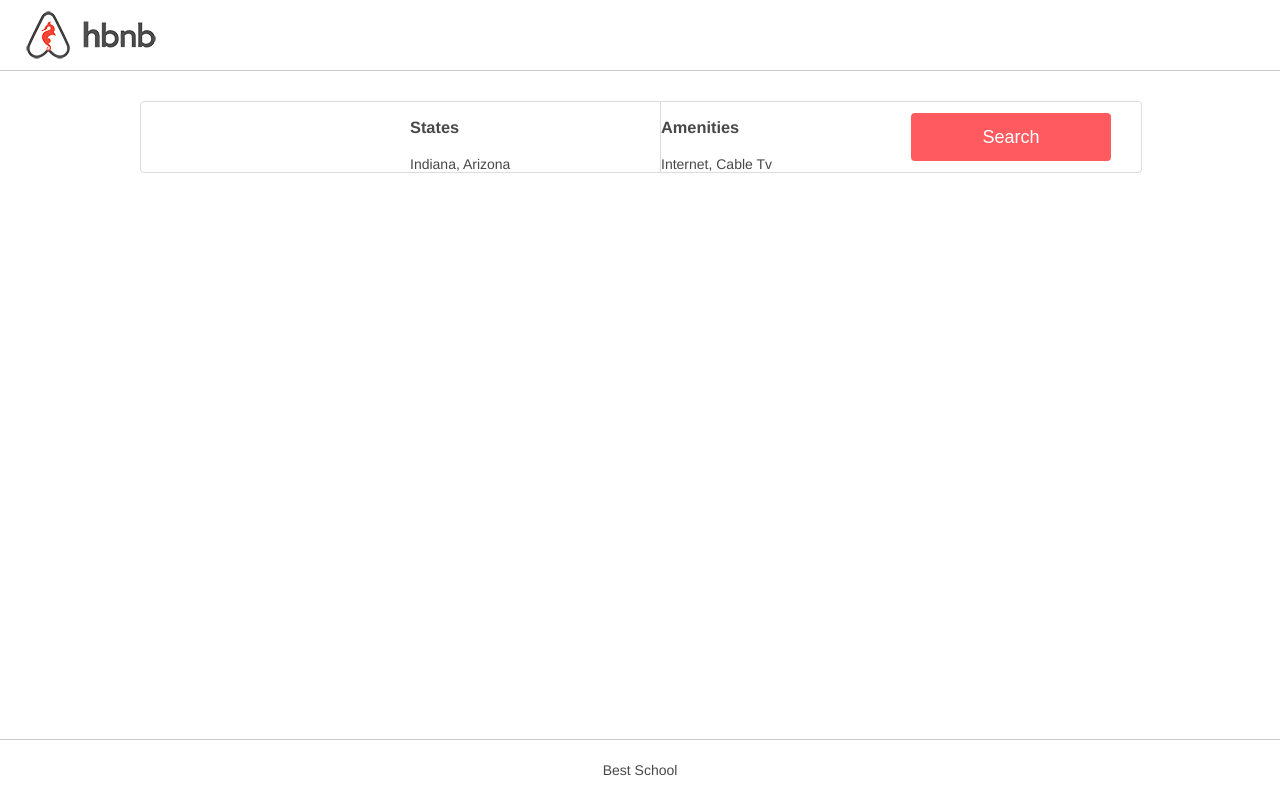
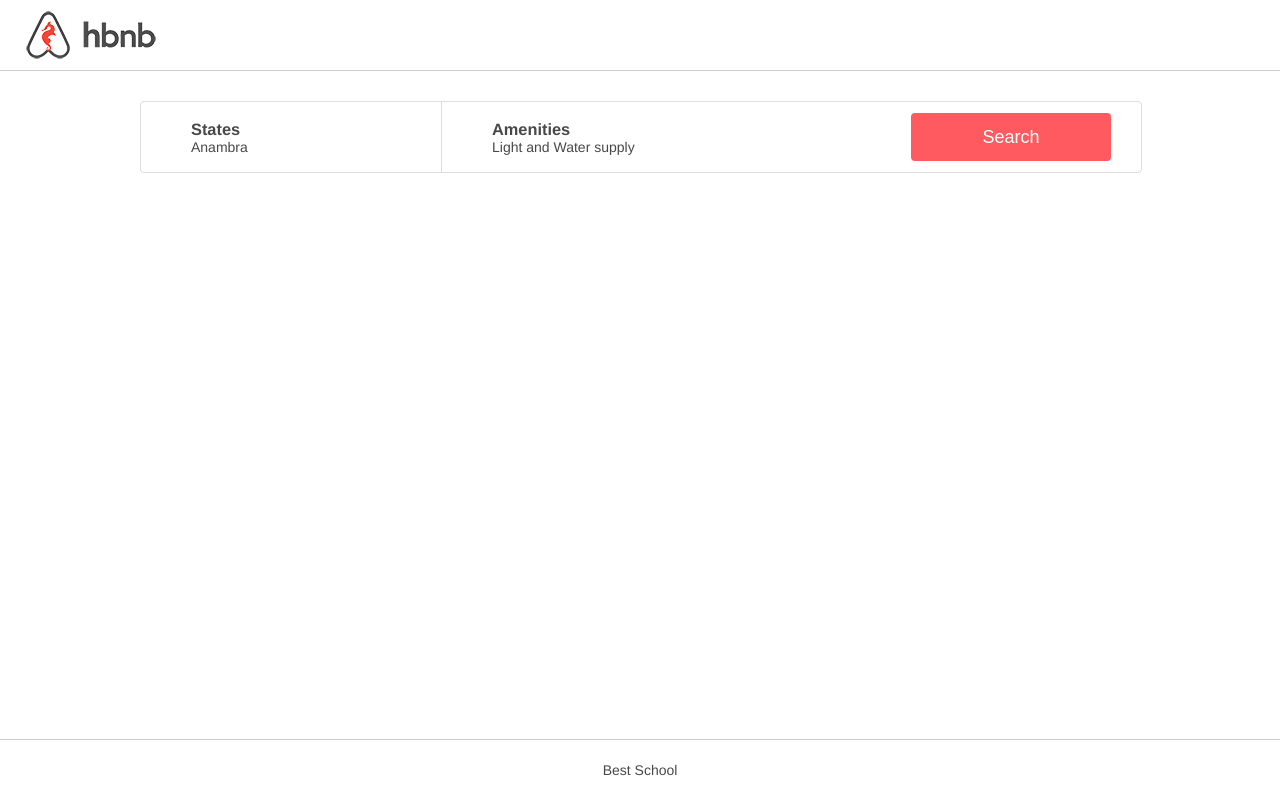
Before and after one commit to NuelUzoma/AirBnB_clone, a plain HTML site: page web_static/5-index.html in a window 1280 px wide. Drawn offline with Linux system fonts and the light colour scheme.

Commit message:
modified 5-index.html

```diff
--- a/web_static/5-index.html
+++ b/web_static/5-index.html
@@ -1,16 +1,12 @@
 <!DOCTYPE html>
 <html lang="en">
   <head>
-    <meta charset="UTF-8">
-    <meta http-equiv="X-UA-Compatible" content="IE=edge">
-    <meta name="viewport" content="width=device-width, initial-scale=1.0">
     <title>Document</title>
     <link rel="shortcut icon" href="./images/icon.png" type="image/x-icon" />
-    <link rel="stylesheet" href="styles/4-common.css">
-    <link rel="stylesheet" href="styles/3-header.css">
-    <link rel="stylesheet" href="styles/3-footer.css">
-    <link rel="stylesheet" href="styles/4-filters.css">
-    <link rel="stylesheet" href="styles/5-filters.css">
+    <link rel="stylesheet" href="./styles/3-header.css" />
+    <link rel="stylesheet" href="./styles/3-footer.css" />
+    <link rel="stylesheet" href="./styles/4-common.css" />
+    <link rel="stylesheet" href="./styles/5-filters.css" />
   </head>
   <body>
     <header>
@@ -20,11 +16,11 @@
       <section class="filters">
         <div class="locations">
           <h3>States</h3>
-                <h4>Indiana, Arizona</h4>
+          <h4>Anambra</h4>
         </div>
         <div class="amenities">
           <h3>Amenities</h3>
-                <h4>Internet, Cable Tv</h4>
+          <h4>Light and Water supply</h4>
         </div>
         <button>Search</button>
       </section>
--- a/web_static/styles/4-common.css
+++ b/web_static/styles/4-common.css
@@ -14,3 +14,8 @@ body {
   margin: 30px auto;
   width: 100%;
 }
+
+* {
+  margin: 0;
+  padding: 0;
+}
--- a/web_static/styles/5-filters.css
+++ b/web_static/styles/5-filters.css
@@ -1,19 +1,50 @@
-.locations{
-    height: 70px;
-    width: 25%;
-    border-right: 1px solid #DDDDDD;
+.locations,
+.amenities {
+  height: 100%;
+  width: 25%;
+  display: flex;
+  flex-direction: column;
+  justify-content: center;
+  margin-left: 50px;
 }
 
-.amenities{
-    height: 70px;
-    width: 25%;
+.locations {
+  border-right: 1px solid #dddddd;
 }
 
-.filters h3{
-    font-weight: 600;
+.filters {
+  background-color: white;
+  height: 70px;
+  width: 100%;
+  border: 1px solid #dddddd;
+  border-radius: 4px;
+  display: flex;
+  align-items: center;
 }
 
-.filters h4{
-    font-weight: 400;
-    font-size: 14px;
+.filters button {
+  font-size: 18px;
+  background-color: #ff5a5f;
+  height: 48px;
+  color: #fff;
+  width: 20%;
+  border-radius: 4px;
+  margin-right: 30px;
+  margin-left: auto;
+  border: none;
 }
+
+.filters button:hover {
+  opacity: 90%;
+}
+
+.filters h3 {
+  font-weight: 600;
+  text-align: left;
+}
+
+.filters h4 {
+  font-weight: 400;
+  font-size: 14px;
+  text-align: left;
+}
```
Lines whose indentation alone changed are shown as unchanged.
